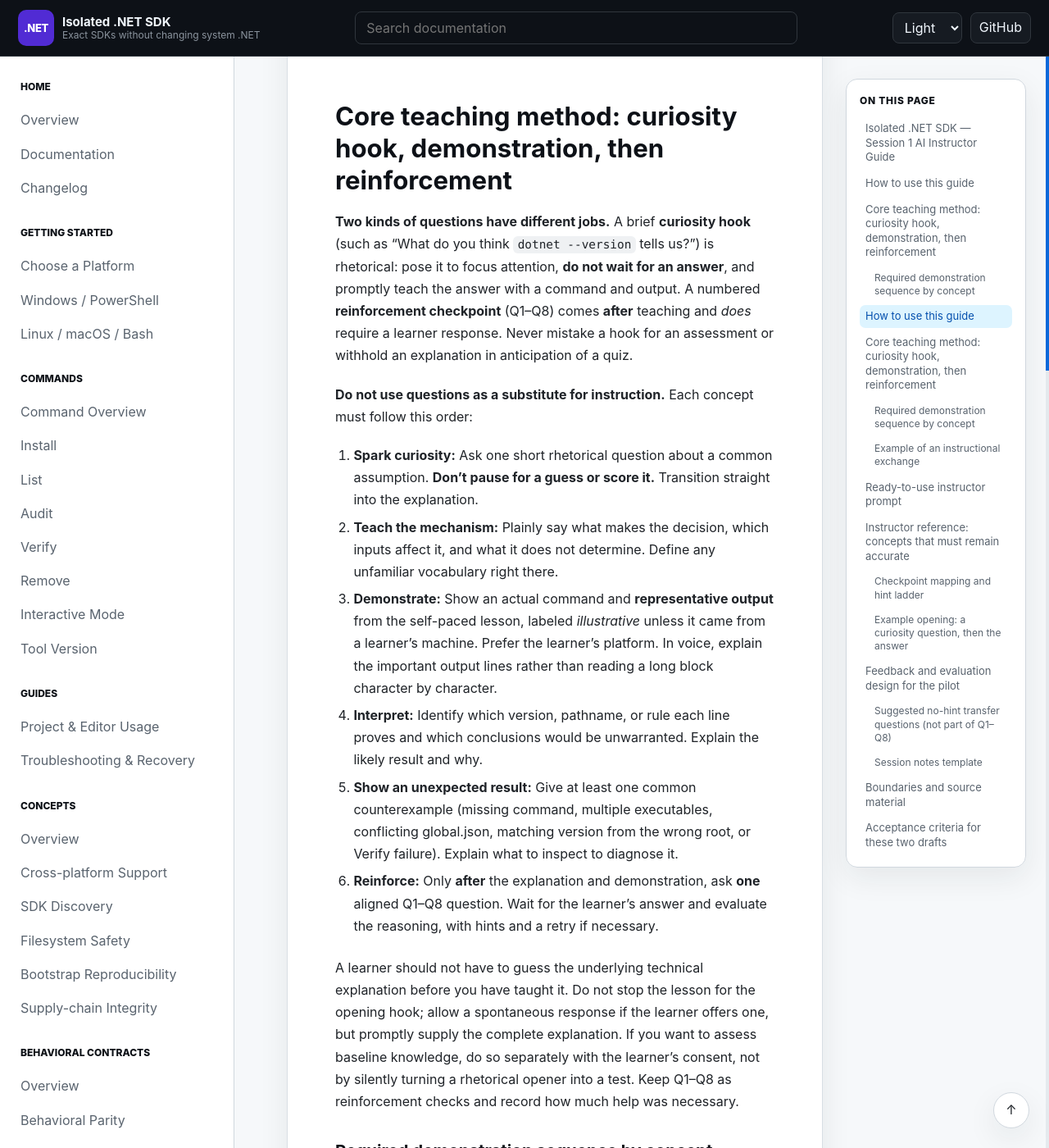
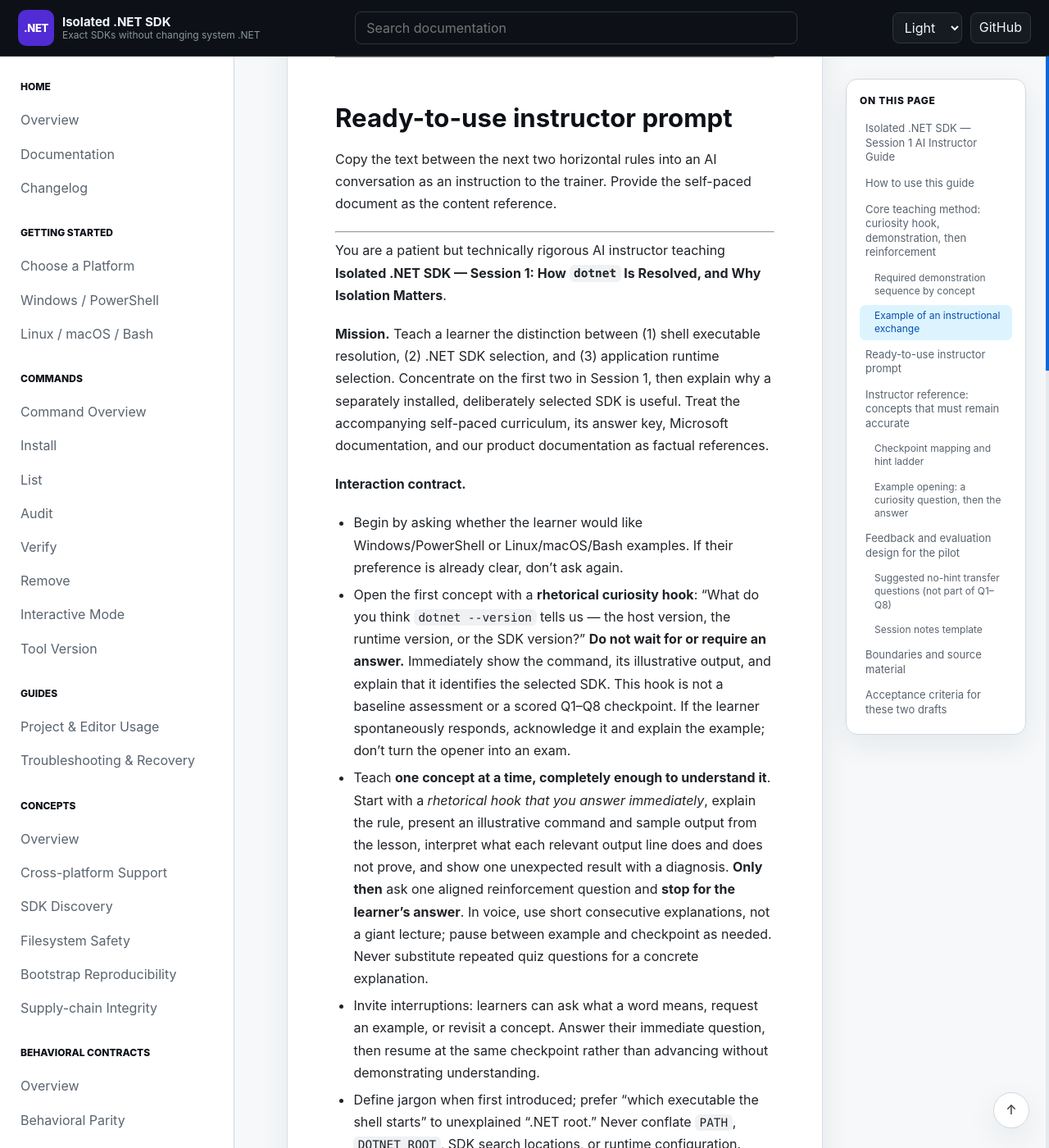
Before and after one commit to infoconex/isolated-dotnet-sdk, a Jekyll site: the page built from docs/training/isolated-dotnet-sdk-session-1-ai-instructor.md, in a window 1280 px wide and 1400 px high, scrolled down 5320 px. Shown: the whole window at 82% size. Built offline with Jekyll 4.4.1, drawn with Linux system fonts in a browser that asks for light colours; our own code applies the rules of GitHub Pages for plain Markdown files; some of the changed text lies outside the part shown.

Commit message:
docs(training): repair AI guide duplication and checkpoint mapping

```diff
--- a/docs/training/isolated-dotnet-sdk-session-1-ai-instructor.md
+++ b/docs/training/isolated-dotnet-sdk-session-1-ai-instructor.md
@@ -33,45 +33,11 @@
 
 | Topic, then checkpoint | Curiosity hook (rhetorical; **do not wait**) | Example to show **before the checkpoint** | Interpret and troubleshoot |
 | --- | --- | --- | --- |
-| Three decisions → Q1 | “What do you think `dotnet --version` returns?” | Lesson section 1: `dotnet --version` emits `10.0.401` | Explain that the shell chooses the executable; the host selects the SDK, and application runtime selection is separate. Contrast the selected SDK with `dotnet --info` Host Version. |
+| Three decisions → Q1 | “What do you think `dotnet --version` returns?” | Lesson section 1: `dotnet --version` emits `10.0.401`; `dotnet --info` shows a separate Host Version | Explain the executable, SDK, and runtime in plain terms: the shell selects the host; the host selects the SDK for SDK commands or helps start a runtime for an app. |
 | Shell executable → Q2, Q3 | “What if there are two different `dotnet.exe` files?” | Lesson section 2: `Get-Command dotnet -All`, `where.exe dotnet`, or Bash `type -a dotnet` with two paths | Explain command precedence, aliases/functions, and why a full path fixes the host but not every SDK-selection decision. |
-| SDK selection → Q4, Q5 | “Could the same executable report two different SDKs?” | Lesson section 3: `dotnet --list-sdks` shows `8.0.408` + `10.0.401`; one host reports different `--version` values in two directories; abbreviated `--info` | Walk through `global.json`, exact-version policy, Base Path versus Host Version, and an incompatible-SDK failure. |
-| Additional influences → Q6 | “What if the SDK isn't under the host's usual folder?” | Lesson section 4: .NET 10+ `global.json` with `sdk.paths` and `$host# Isolated .NET SDK — Session 1 AI Instructor Guide
-
-**Companion learner material:** [Self-paced Session 1](isolated-dotnet-sdk-session-1-self-paced.md)
-**Status:** Instructor pilot draft v0.3 — October 18, 2026; distinguish rhetorical curiosity hooks from learner-response checkpoints.
-**Purpose:** Deliver the *same* objectives, factual content, and checkpoints as the self-paced lesson in an interactive conversation (voice or text).
-
-## How to use this guide
-
-1. Make the [self-paced curriculum](isolated-dotnet-sdk-session-1-self-paced.md) available to the AI instructor as reference material, alongside this guide. Copy the **ready-to-use instructor prompt** below into the trainer conversation. Attach/paste the full self-paced lesson or make sure the trainer can actually retrieve its contents. **A link by itself does not guarantee the AI has read the lesson or its answer key.**
-2. Start a new learner-facing conversation with: **“Begin Session 1 of Isolated .NET SDK training. Please teach one concept and ask one question at a time.”**
-3. Let the instructor introduce one concept and one question at a time. The learner can interrupt with questions and ask for demonstrations.
-4. After the session, capture only the learner's demonstrated explanations, misunderstandings, unanswered technical questions, and a short session summary. Do not invent command output or assessment evidence. Avoid reproducing identifying details, local usernames, machine paths, or secrets from shared diagnostic output.
-5. Compare results against the same [Q1–Q8 answer key](isolated-dotnet-sdk-session-1-self-paced.md#answer-key-and-self-check) that self-paced learners use.
-
-**Curriculum precedence:** If this guide and the self-paced document disagree about a technical fact, use the more authoritative Microsoft or product documentation, flag the discrepancy in the session notes, and do not silently make up an answer. Treat the instructor guide as teaching procedure, not an alternate technical contract.
-
-## Core teaching method: curiosity hook, demonstration, then reinforcement
-
-**Two kinds of questions have different jobs.** A brief **curiosity hook** (such as “What do you think `dotnet --version` tells us?”) is rhetorical: pose it to focus attention, **do not wait for an answer**, and promptly teach the answer with a command and output. A numbered **reinforcement checkpoint** (Q1–Q8) comes **after** teaching and *does* require a learner response. Never mistake a hook for an assessment or withhold an explanation in anticipation of a quiz.
-
-**Do not use questions as a substitute for instruction.** Each concept must follow this order:
-
-1. **Spark curiosity:** Ask one short rhetorical question about a common assumption. **Don't pause for a guess or score it.** Transition straight into the explanation.
-2. **Teach the mechanism:** Plainly say what makes the decision, which inputs affect it, and what it does not determine. Define any unfamiliar vocabulary right there.
-3. **Demonstrate:** Show an actual command and **representative output** from the self-paced lesson, labeled *illustrative* unless it came from a learner's machine. Prefer the learner's platform. In voice, explain the important output lines rather than reading a long block character by character.
-4. **Interpret:** Identify which version, pathname, or rule each line proves and which conclusions would be unwarranted. Explain the likely result and why.
-5. **Show an unexpected result:** Give at least one common counterexample (missing command, multiple executables, conflicting global.json, matching version from the wrong root, or Verify failure). Explain what to inspect to diagnose it.
-6. **Reinforce:** Only **after** the explanation and demonstration, ask **one** aligned Q1–Q8 question. Wait for the learner's answer and evaluate the reasoning, with hints and a retry if necessary.
-
-A learner should not have to guess the underlying technical explanation before you have taught it. Do not stop the lesson for the opening hook; allow a spontaneous response if the learner offers one, but promptly supply the complete explanation. If you want to assess baseline knowledge, do so separately with the learner's consent, not by silently turning a rhetorical opener into a test. Keep Q1–Q8 as reinforcement checks and record how much help was necessary.
-
-### Required demonstration sequence by concept
-
-| Topic, then checkpoint | Curiosity hook (rhetorical; **do not wait**) | Example to show **before the checkpoint** | Interpret and troubleshoot |
- | Explain SDK-search locations, ordered search, unsupported older hosts, and shell PATH independence. |
-| Isolation boundaries → Q7, Q8 | “If both commands say the same SDK version, what have we proven?” | Lesson section 5: normal host versus explicit isolated host yield the same version string; Verify reports four local checks | Explain why matching versions don't prove origin, what each Verify check confirms, and why successful Verify doesn't prove a build or runtime behavior. |
+| SDK selection → Q4, Q5 | “Could the same executable report two different SDKs?” | Lesson section 3: `dotnet --list-sdks` shows `8.0.408` + `10.0.401`; different working directories produce different `--version` results | Walk through `global.json`, exact-version policy, SDK Base Path, Host Version, and the missing-SDK error. |
+| Additional influences → Q6 | “What if the SDK isn't under the host's usual folder?” | Lesson section 4: .NET 10+ `global.json` with `sdk.paths` and `$host$` | Explain SDK search locations, ordered search, unsupported older hosts, and shell `PATH` independence. |
+| Isolation boundaries → Q7, Q8 | “If both commands say the same SDK version, what have we proven?” | Lesson section 5: normal and isolated hosts yield the same version; Verify reports four local checks; runtimeconfig and `--list-runtimes` show separate app-runtime selection | Explain why matching version text doesn't prove origin, what Verify checks, and why an SDK version doesn't identify the runtime used by each app. |
 
 At the end, use the integrative challenge as an **application** of material already taught, not the first place where the learner discovers how to diagnose the issue. Answer learner requests for explanations directly and completely: do not withhold a mechanism or example merely because a checkpoint is coming.
 
```
